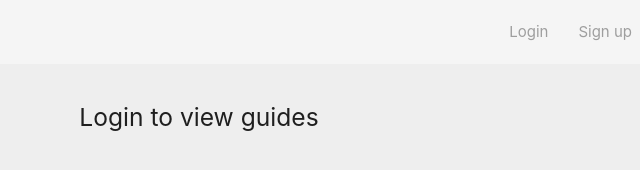
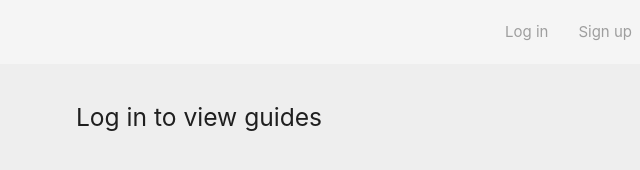
Before and after one commit to ml4den/minecraft-tutorials, a plain HTML site: page index.html in a window 1280 px wide. Shown: the full height of the page, 441-1081 px from the left. Drawn offline with nearby package versions, Linux system fonts and the light colour scheme; no server answers.

Commit message:
fix verbs

```diff
--- a/index.html
+++ b/index.html
@@ -20,13 +20,13 @@
             <a href="#" class="grey-text modal-trigger" data-target="modal-account">Account</a>
           </li>
           <li class="logged-in" style="display: none;">
-            <a href="#" class="grey-text" id="logout">Logout</a>
+            <a href="#" class="grey-text" id="logout">Log out</a>
           </li>
           <li class="admin" style="display: none;">
             <a href="#" class="grey-text modal-trigger" data-target="modal-create">Create Guide</a>
           </li>
           <li class="logged-out" style="display: none;">
-            <a href="#" class="grey-text modal-trigger" data-target="modal-login">Login</a>
+            <a href="#" class="grey-text modal-trigger" data-target="modal-login">Log in</a>
           </li>
           <li class="logged-out" style="display: none;">
             <a href="#" class="grey-text modal-trigger" data-target="modal-signup">Sign up</a>
@@ -68,7 +68,7 @@
   <!-- LOGIN MODAL -->
   <div id="modal-login" class="modal">
     <div class="modal-content">
-      <h4>Login</h4><br />
+      <h4>Log in</h4><br />
       <form id="login-form">
         <div class="input-field">
           <input type="email" id="login-email" required />
@@ -78,7 +78,7 @@
           <input type="password" id="login-password" required />
           <label for="login-password">Your password</label>
         </div>
-        <button class="btn yellow darken-2 z-depth-0">Login</button>
+        <button class="btn yellow darken-2 z-depth-0">Log in</button>
         <p class="error pink-text center-align"></p>
       </form>
     </div>
--- a/scripts/index.js
+++ b/scripts/index.js
@@ -49,7 +49,7 @@ const setupGuides = (data) => {
     });
     guideList.innerHTML = html
   } else {
-    guideList.innerHTML = '<h5 class="center-align">Login to view guides</h5>';
+    guideList.innerHTML = '<h5 class="center-align">Log in to view guides</h5>';
   }
 
 
```
